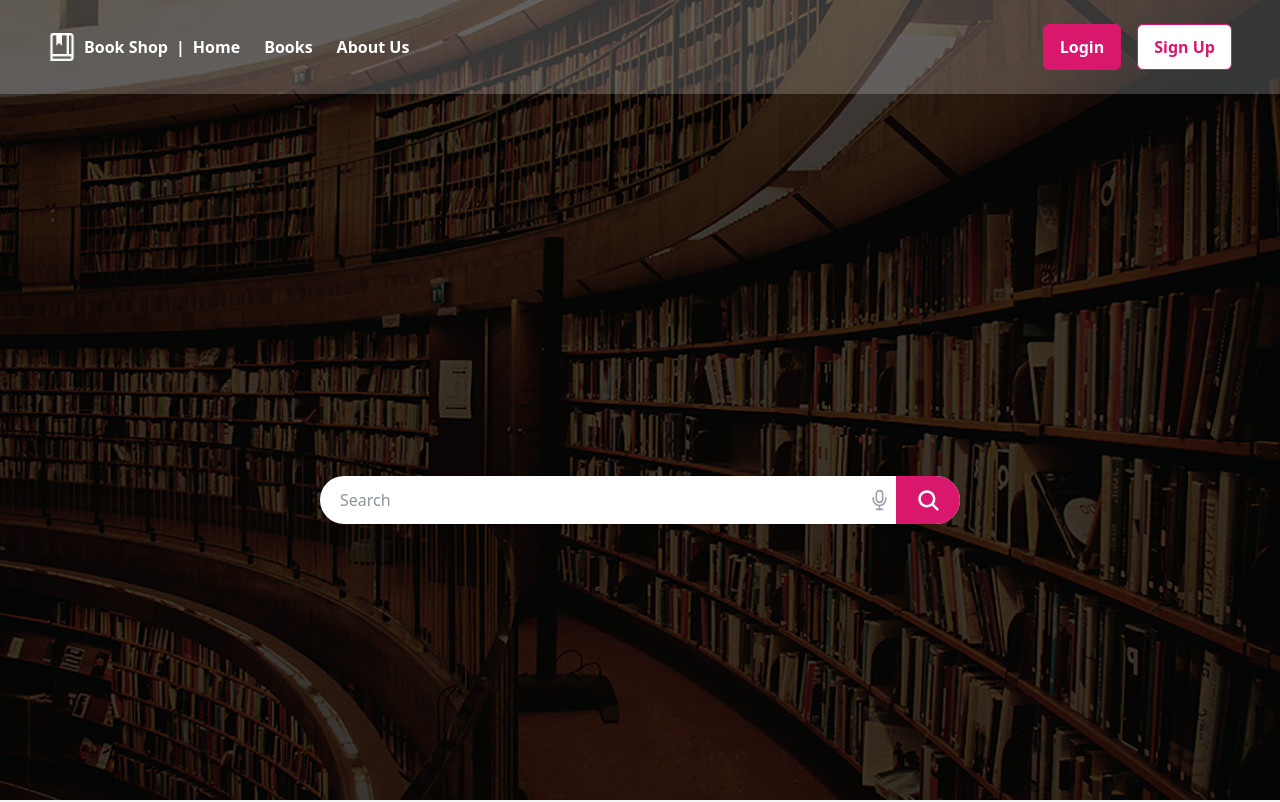
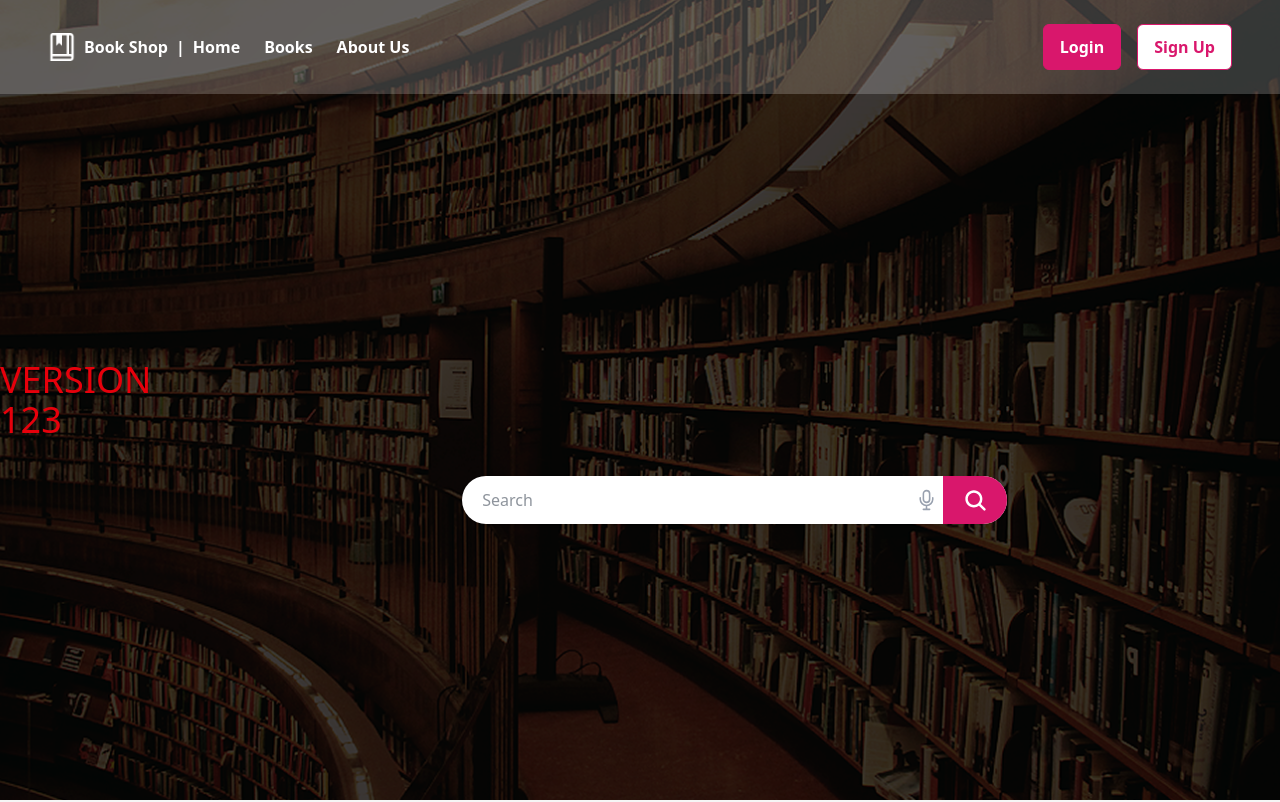
Before and after one commit to youssefMasry88/task_mintor_test, a React (Vite) app: page /#/ in a window 1280 px wide. Shown: the top 802 px of the page. Built offline with nearby package versions, Linux system fonts and the light colour scheme.

Commit message:
test version change

```diff
--- a/src/Pages/HomePageBeforeLogin/HomePageBeforeLogin.jsx
+++ b/src/Pages/HomePageBeforeLogin/HomePageBeforeLogin.jsx
@@ -89,6 +89,7 @@ export default function HomePageBeforeLogin() {
           className="w-full object-cover h-[60vh] md:h-screen "
         />
         <div className="absolute inset-0 bg-black/40 flex md:items-center md:justify-center  ">
+        <h1 className="text-4xl text-red-600">VERSION 123</h1>
           <div className="w-full ">
             <SearchBar />
           </div>
```
